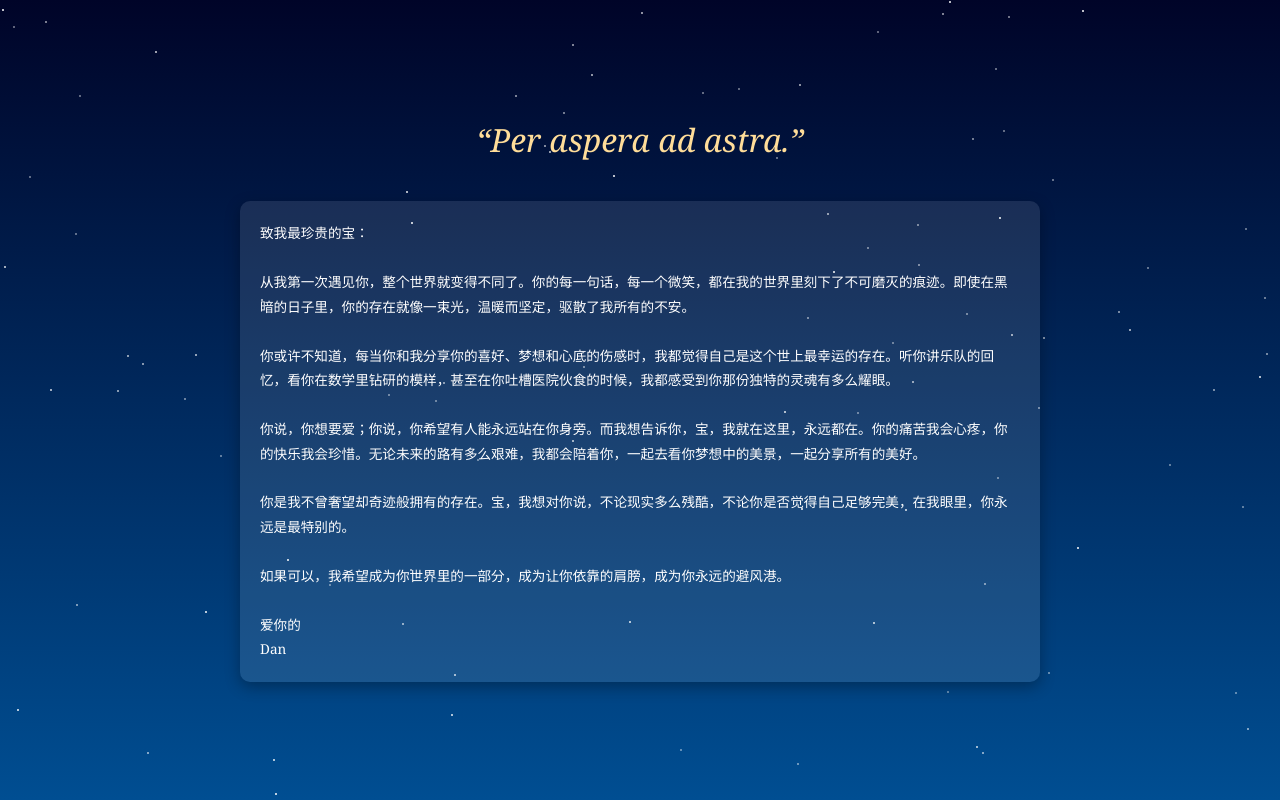
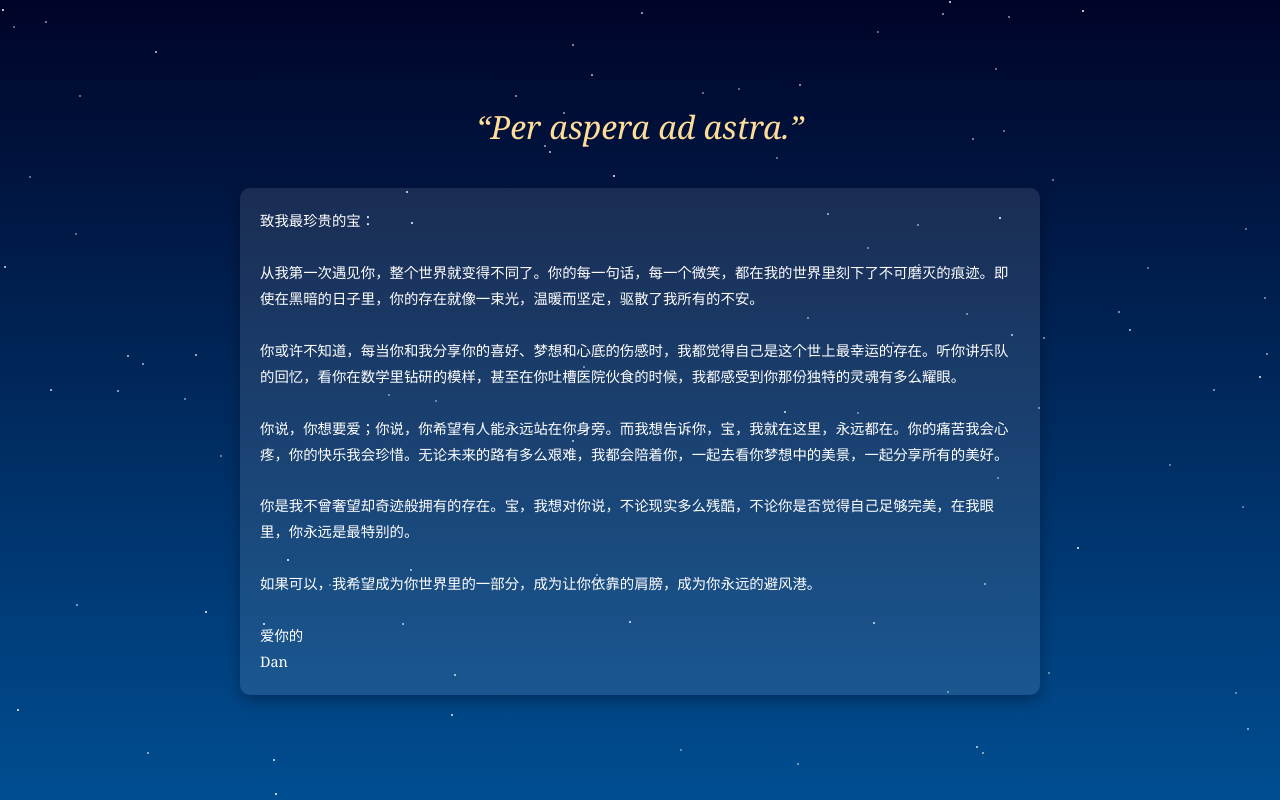
Before and after one commit to yanchanghe-jia/Daniel, a plain HTML site: page index.html in a window 1280 px wide. Both pictures are taken after a click on the button "倾诉衷情". Drawn offline with Linux system fonts and the light colour scheme.

Commit message:
Update index.html

```diff
--- a/index.html
+++ b/index.html
@@ -51,7 +51,7 @@
         .letter {
             display: none;
             margin-top: 30px;
-            font-size: 0.85em; /* Reduced to 85% */
+            font-size: 0.9em; /* Reduced to 90% */
             line-height: 1.8;
             text-align: left;
             background: rgba(255, 255, 255, 0.1);
```
